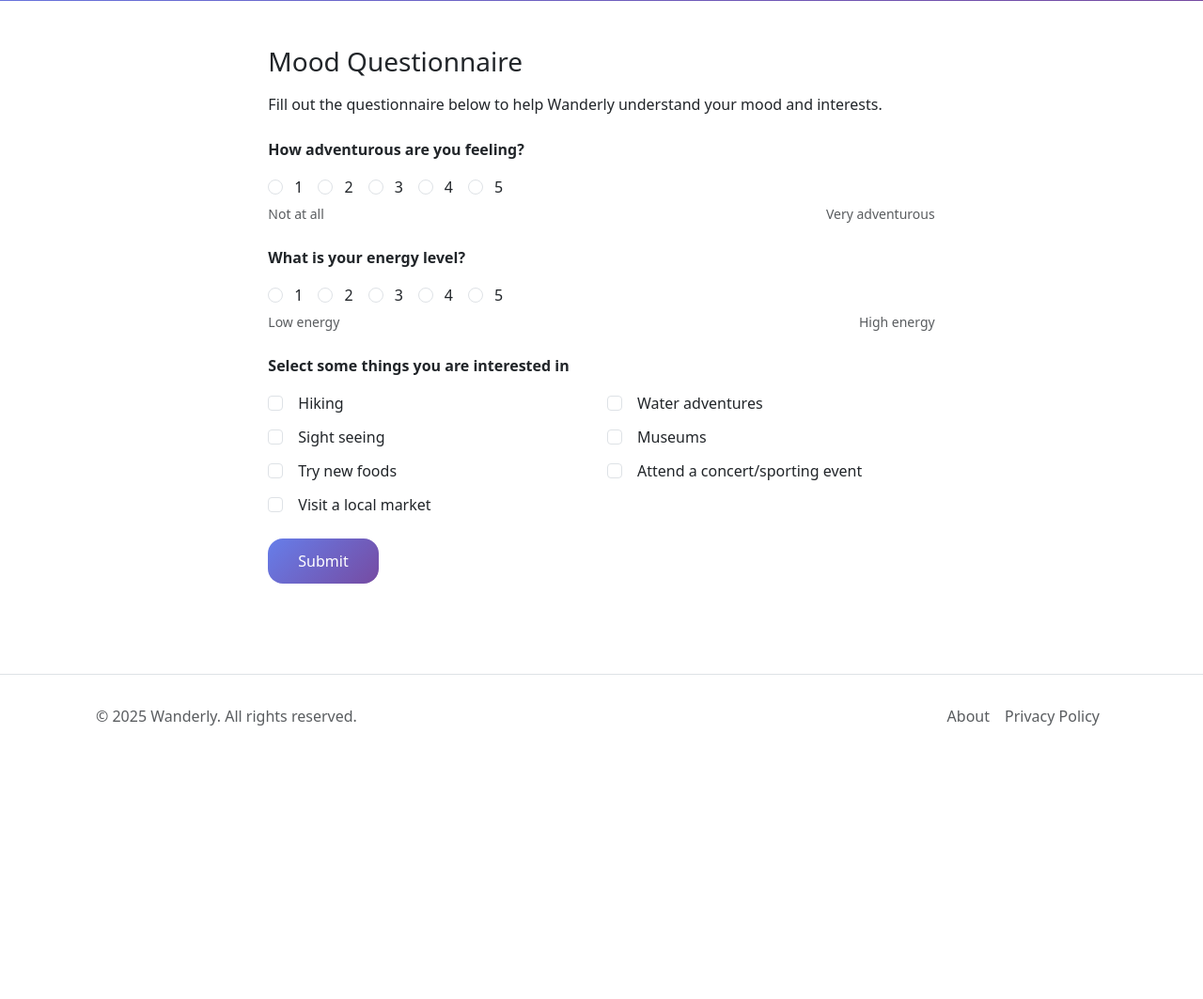
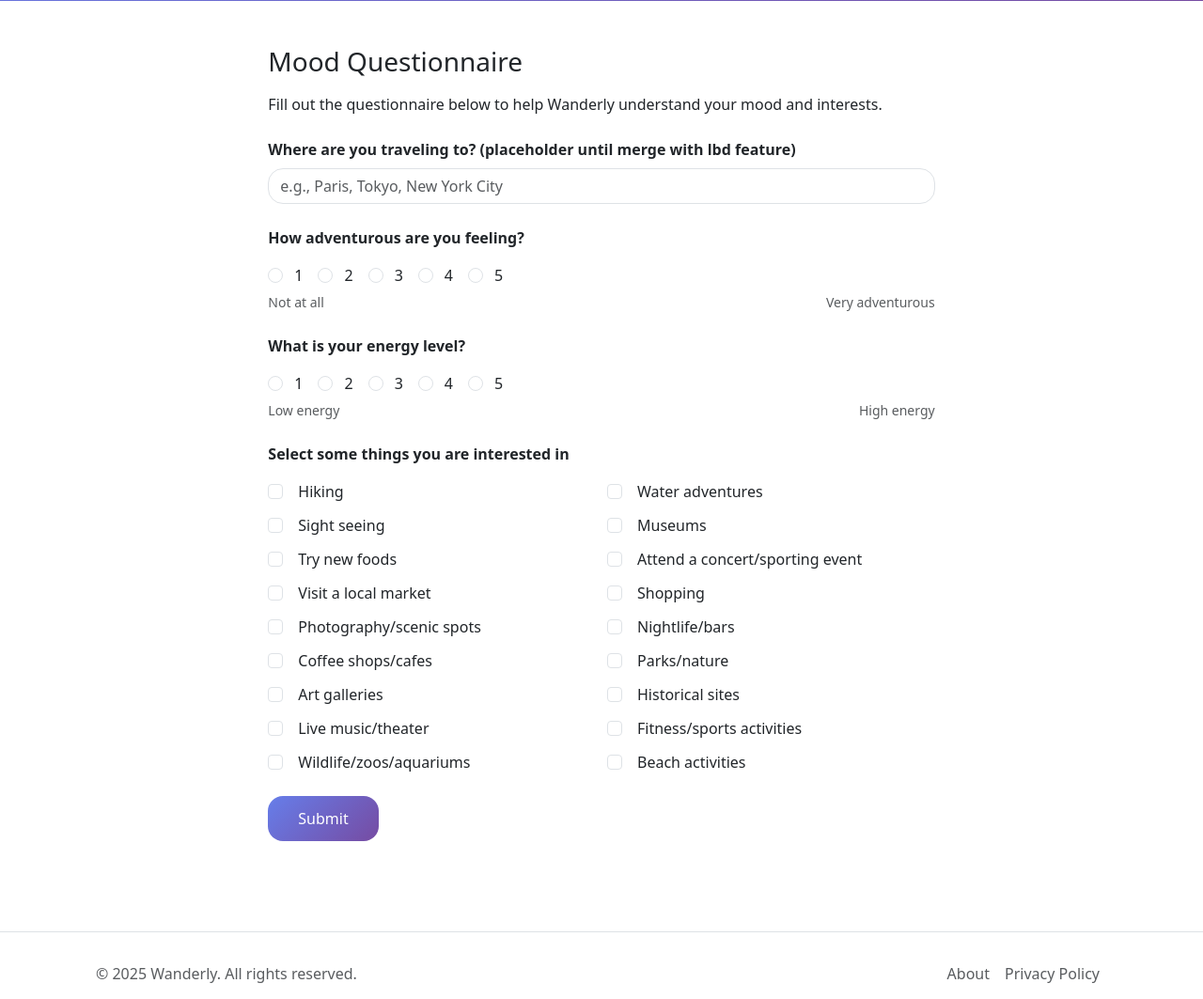
Before and after one commit to UCCS-CS4300-5300/Team-6-Fall-2025-Sec-1, a Django app: page /mood/ in a window 1280 px wide. Shown: the part 370-1433 px from the top of the page at 94% size. Before the commit the page ends 1142 px from the top, so only its background shows below. Run offline with Django 4.2, Linux system fonts and the light colour scheme; parts of the project's set-up code (start-up, migrations or seed data) failed here and were passed over.

Commit message:
added destination field and added more interests

```diff
--- a/Wanderly/mood/forms.py
+++ b/Wanderly/mood/forms.py
@@ -10,9 +10,30 @@ INTEREST_CHOICES = [
     ('try_new_foods', 'Try new foods'),
     ('concert_sporting', 'Attend a concert/sporting event'),
     ('local_market', 'Visit a local market'),
+    ('shopping', 'Shopping'),
+    ('photography', 'Photography/scenic spots'),
+    ('nightlife', 'Nightlife/bars'),
+    ('cafes', 'Coffee shops/cafes'),
+    ('parks_nature', 'Parks/nature'),
+    ('art_galleries', 'Art galleries'),
+    ('historical_sites', 'Historical sites'),
+    ('live_entertainment', 'Live music/theater'),
+    ('fitness_sports', 'Fitness/sports activities'),
+    ('wildlife', 'Wildlife/zoos/aquariums'),
+    ('beach', 'Beach activities'),
 ]
 
 class MoodForm(forms.Form):
+    destination = forms.CharField(
+        label="Where are you traveling to?",
+        max_length=200,
+        required=True,
+        widget=forms.TextInput(attrs={
+            'class': 'form-control',
+            'placeholder': 'e.g., Paris, Tokyo, New York City'
+        })
+    )
+
     adventurous = forms.ChoiceField(
         label="How adventurous are you feeling?",
         choices=LIKERT,
--- a/Wanderly/mood/models.py
+++ b/Wanderly/mood/models.py
@@ -1,6 +1,7 @@
 from django.db import models
 
 class MoodResponse(models.Model):
+    destination = models.CharField(max_length=200, null=True, blank=True)
     adventurous = models.IntegerField()
     energy = models.IntegerField()
     what_do_you_enjoy = models.JSONField()
--- a/Wanderly/mood/templates/mood_questionnaire.html
+++ b/Wanderly/mood/templates/mood_questionnaire.html
@@ -60,6 +60,12 @@
 
             <form method="post" novalidate>
               {% csrf_token %}
+
+              <!-- Destination Question -->
+              <div class="mb-4">
+                <label class="form-label fw-semibold" for="id_destination">Where are you traveling to? (placeholder until merge with lbd feature)</label>
+                <input type="text" name="destination" class="form-control" id="id_destination" placeholder="e.g., Paris, Tokyo, New York City" required>
+              </div>
 
               <!-- Adventurous Question -->
               <div class="mb-4">
@@ -127,6 +133,50 @@
                     <input class="form-check-input" type="checkbox" name="what_do_you_enjoy" id="interest_market" value="local_market">
                     <label class="form-check-label" for="interest_market">Visit a local market</label>
                   </div>
+                  <div class="form-check">
+                    <input class="form-check-input" type="checkbox" name="what_do_you_enjoy" id="interest_shopping" value="shopping">
+                    <label class="form-check-label" for="interest_shopping">Shopping</label>
+                  </div>
+                  <div class="form-check">
+                    <input class="form-check-input" type="checkbox" name="what_do_you_enjoy" id="interest_photography" value="photography">
+                    <label class="form-check-label" for="interest_photography">Photography/scenic spots</label>
+                  </div>
+                  <div class="form-check">
+                    <input class="form-check-input" type="checkbox" name="what_do_you_enjoy" id="interest_nightlife" value="nightlife">
+                    <label class="form-check-label" for="interest_nightlife">Nightlife/bars</label>
+                  </div>
+                  <div class="form-check">
+                    <input class="form-check-input" type="checkbox" name="what_do_you_enjoy" id="interest_cafes" value="cafes">
+                    <label class="form-check-label" for="interest_cafes">Coffee shops/cafes</label>
+                  </div>
+                  <div class="form-check">
+                    <input class="form-check-input" type="checkbox" name="what_do_you_enjoy" id="interest_parks" value="parks_nature">
+                    <label class="form-check-label" for="interest_parks">Parks/nature</label>
+                  </div>
+                  <div class="form-check">
+                    <input class="form-check-input" type="checkbox" name="what_do_you_enjoy" id="interest_art" value="art_galleries">
+                    <label class="form-check-label" for="interest_art">Art galleries</label>
+                  </div>
+                  <div class="form-check">
+                    <input class="form-check-input" type="checkbox" name="what_do_you_enjoy" id="interest_historical" value="historical_sites">
+                    <label class="form-check-label" for="interest_historical">Historical sites</label>
+                  </div>
+                  <div class="form-check">
+                    <input class="form-check-input" type="checkbox" name="what_do_you_enjoy" id="interest_entertainment" value="live_entertainment">
+                    <label class="form-check-label" for="interest_entertainment">Live music/theater</label>
+                  </div>
+                  <div class="form-check">
+                    <input class="form-check-input" type="checkbox" name="what_do_you_enjoy" id="interest_fitness" value="fitness_sports">
+                    <label class="form-check-label" for="interest_fitness">Fitness/sports activities</label>
+                  </div>
+                  <div class="form-check">
+                    <input class="form-check-input" type="checkbox" name="what_do_you_enjoy" id="interest_wildlife" value="wildlife">
+                    <label class="form-check-label" for="interest_wildlife">Wildlife/zoos/aquariums</label>
+                  </div>
+                  <div class="form-check">
+                    <input class="form-check-input" type="checkbox" name="what_do_you_enjoy" id="interest_beach" value="beach">
+                    <label class="form-check-label" for="interest_beach">Beach activities</label>
+                  </div>
                 </div>
               </div>
 
--- a/Wanderly/mood/templates/mood_results.html
+++ b/Wanderly/mood/templates/mood_results.html
@@ -211,6 +211,10 @@
             <div class="mood-summary">
               <h3> Your Mood Profile</h3>
               <div class="mood-stat">
+                <strong>Destination:</strong>
+                <span>{{ destination }}</span>
+              </div>
+              <div class="mood-stat">
                 <strong>Adventurousness Level:</strong>
                 <span>{{ adventurous }}/5</span>
               </div>
--- a/Wanderly/mood/views.py
+++ b/Wanderly/mood/views.py
@@ -14,6 +14,7 @@ def mood_questionnaire(request):
         if form.is_valid():
             # Save to database
             mood_response = MoodResponse.objects.create(
+                destination=form.cleaned_data['destination'],
                 adventurous=form.cleaned_data['adventurous'],
                 energy=form.cleaned_data['energy'],
                 what_do_you_enjoy=form.cleaned_data['what_do_you_enjoy']
@@ -30,11 +31,12 @@ def mood_questionnaire(request):
                 #formats data to send in openai prompt
                 user_message = f"""
 User mood questionnaire responses:
+- Destination: {form.cleaned_data['destination']}
 - Adventurousness level: {form.cleaned_data['adventurous']}/5
 - Energy level: {form.cleaned_data['energy']}/5
 - Interests: {', '.join(form.cleaned_data['what_do_you_enjoy'])}
 
-Consider these responses to a mood questionnaire and suggest 5 activities nearby that would suit the user's mood - return ONLY a valid JSON array with objects that have the following fields: title, description, why_recommended, duration, type. Do not include any text outside the JSON.
+Consider these responses to a mood questionnaire and suggest 5 activities in {form.cleaned_data['destination']} that would suit the user's mood - return ONLY a valid JSON array with objects that have the following fields: title, description, why_recommended, duration, type. Do not include any text outside the JSON.
 """
 
                 response = client.chat.completions.create(
@@ -79,6 +81,7 @@ Consider these responses to a mood questionnaire and suggest 5 activities nearby
 
             # formats in a way that can be displayed on the results page
             context = {
+                'destination': form.cleaned_data['destination'],
                 'adventurous': form.cleaned_data['adventurous'],
                 'energy': form.cleaned_data['energy'],
                 'interests': form.cleaned_data['what_do_you_enjoy'],
```
Also changed, not shown: Wanderly/mood/migrations/0003_moodresponse_destination.py (added).
